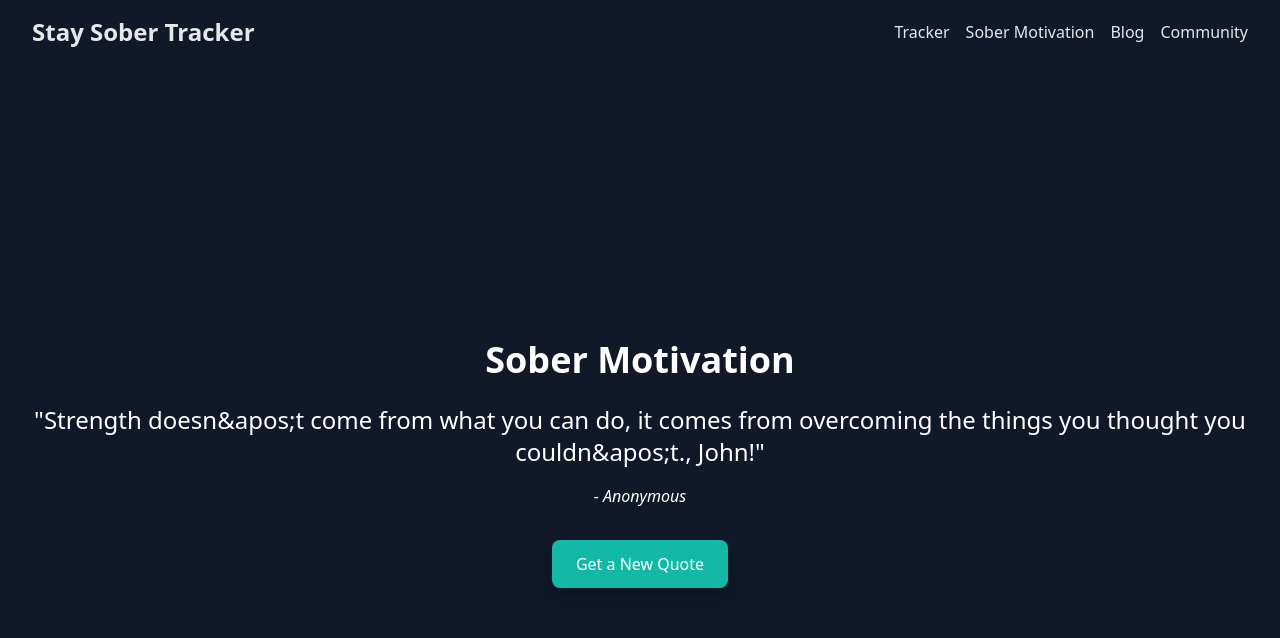
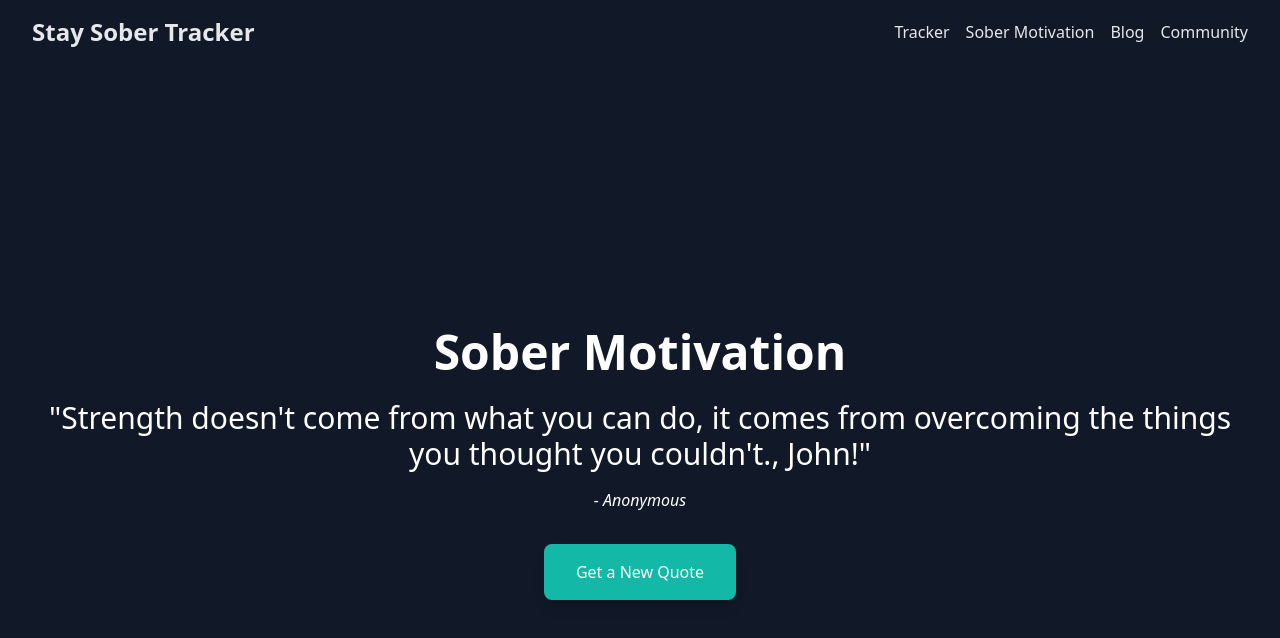
Before and after one commit to evanwilliamson94/sober-tracker, a Next.js app: page /sober-motivation in a window 1280 px wide. Shown: the top 638 px of the page. Built offline with nearby package versions, Linux system fonts and the light colour scheme.

Commit message:
sober-motivation

```diff
--- a/src/pages/sober-motivation.tsx
+++ b/src/pages/sober-motivation.tsx
@@ -1,32 +1,32 @@
-/* eslint-disable react/no-unescaped-entities */
-
 import React, { useState, useEffect, useMemo } from 'react';
 import Head from 'next/head';
 
-const SoberMotivation = () => {
+const SoberMotivation: React.FC = () => {
   const [isLoading, setIsLoading] = useState(true);
+  const [currentQuote, setCurrentQuote] = useState<string>('');
 
-  // Wrap 'quotes' in useMemo to prevent re-initializing on every render
-  const quotes = useMemo(() => [
+  // Memoized list of quotes
+  const quotes = useMemo(
+    () => [
       'The journey of sobriety is the first step to freedom.',
       'Every sober day is a victory.',
-    'Strength doesn&apos;t come from what you can do, it comes from overcoming the things you thought you couldn&apos;t.',
-    'You&apos;re stronger than any obstacle in your path to recovery.',
-    'One day at a time, you&apos;re becoming the best version of yourself.',
-  ], []);
+      'Strength doesn\'t come from what you can do, it comes from overcoming the things you thought you couldn\'t.',
+      'You\'re stronger than any obstacle in your path to recovery.',
+      'One day at a time, you\'re becoming the best version of yourself.',
+    ],
+    []
+  );
 
-  const [currentQuote, setCurrentQuote] = useState('');
-
-  // Simulate loading delay and pick a random quote
+  // Simulate loading and choose a random quote
   useEffect(() => {
     const timer = setTimeout(() => {
       setIsLoading(false);
       const randomIndex = Math.floor(Math.random() * quotes.length);
       setCurrentQuote(quotes[randomIndex]);
-    }, 1500); // Simulate loading time
+    }, 1500); // Simulated loading time
 
     return () => clearTimeout(timer);
-  }, [quotes]); // Added 'quotes' as a dependency
+  }, [quotes]);
 
   return (
     <>
@@ -43,26 +43,28 @@ const SoberMotivation = () => {
         <meta name="viewport" content="width=device-width, initial-scale=1" />
       </Head>
 
-
-
-      <div className="min-h-screen bg-gray-900 text-white flex items-center justify-center p-6">
+      <div className="min-h-screen bg-gray-900 text-white flex flex-col items-center justify-center p-6">
         {isLoading ? (
-          // Skeleton loading state
+          // Skeleton Loading State
           <div className="flex flex-col items-center justify-center space-y-4 max-w-lg mx-auto">
             <div className="bg-gray-700 animate-pulse h-8 w-3/4 rounded-md"></div>
             <div className="bg-gray-700 animate-pulse h-6 w-1/2 rounded-md"></div>
           </div>
         ) : (
           <div className="text-center">
-            <h1 className="text-4xl font-bold mb-6">Sober Motivation</h1>
-            <p className="text-2xl mb-4">&quot;{currentQuote}, John!&quot;</p>
+            <h1 className="text-4xl sm:text-5xl font-bold mb-6 transition-all">
+              Sober Motivation
+            </h1>
+            <p className="text-2xl sm:text-3xl font-light mb-4">
+              &quot;{currentQuote}, John!&quot;
+            </p>
             <span className="block mt-4 text-white italic">- Anonymous</span>
             <button
               onClick={() => {
                 const randomIndex = Math.floor(Math.random() * quotes.length);
                 setCurrentQuote(quotes[randomIndex]);
               }}
-              className="mt-8 px-6 py-3 bg-teal-500 hover:bg-teal-400 text-white rounded-lg shadow-lg transition-all"
+              className="mt-8 px-8 py-4 bg-teal-500 hover:bg-teal-400 text-white rounded-lg shadow-lg transition-all transform hover:scale-105"
             >
               Get a New Quote
             </button>
```
Lines whose indentation alone changed are shown as unchanged.
